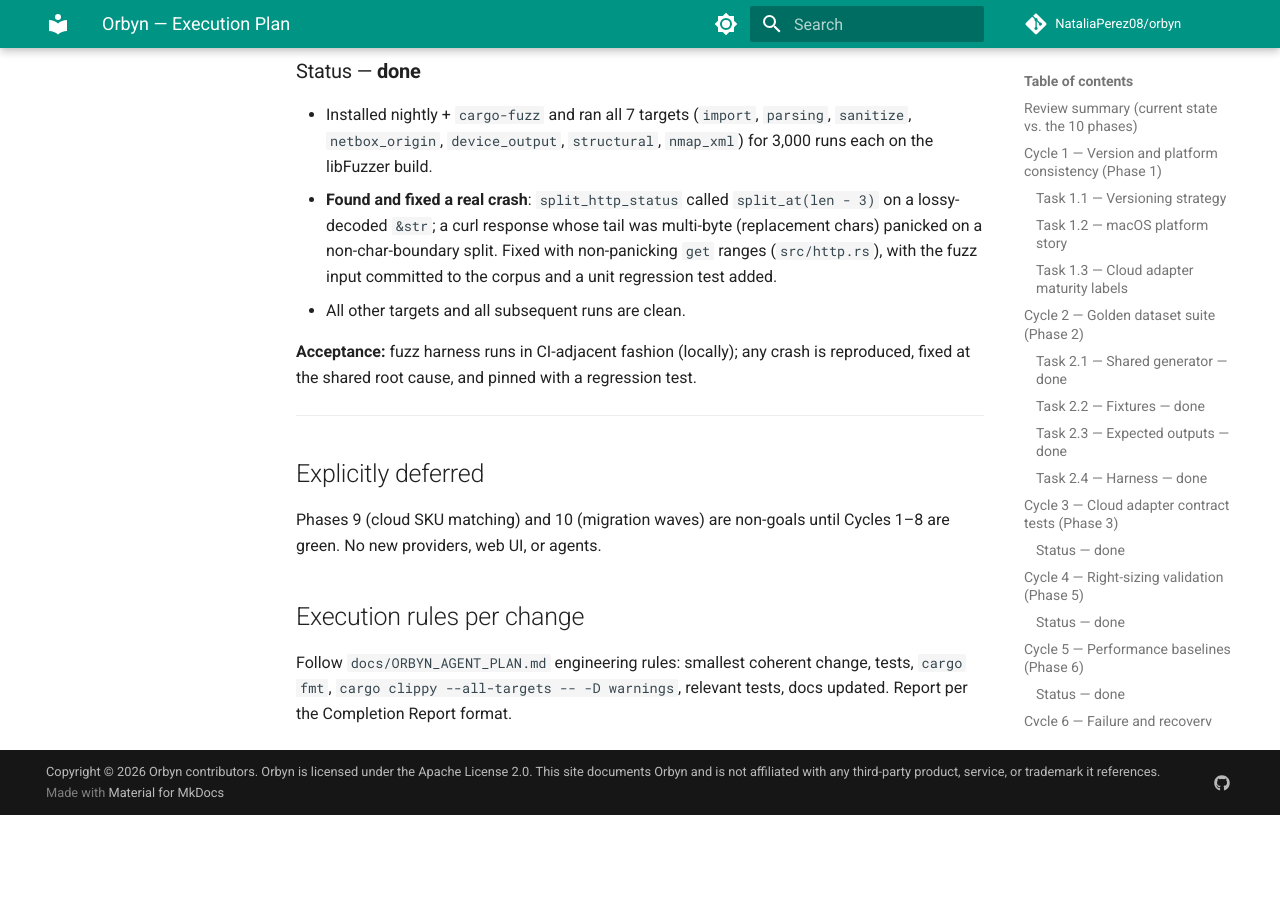
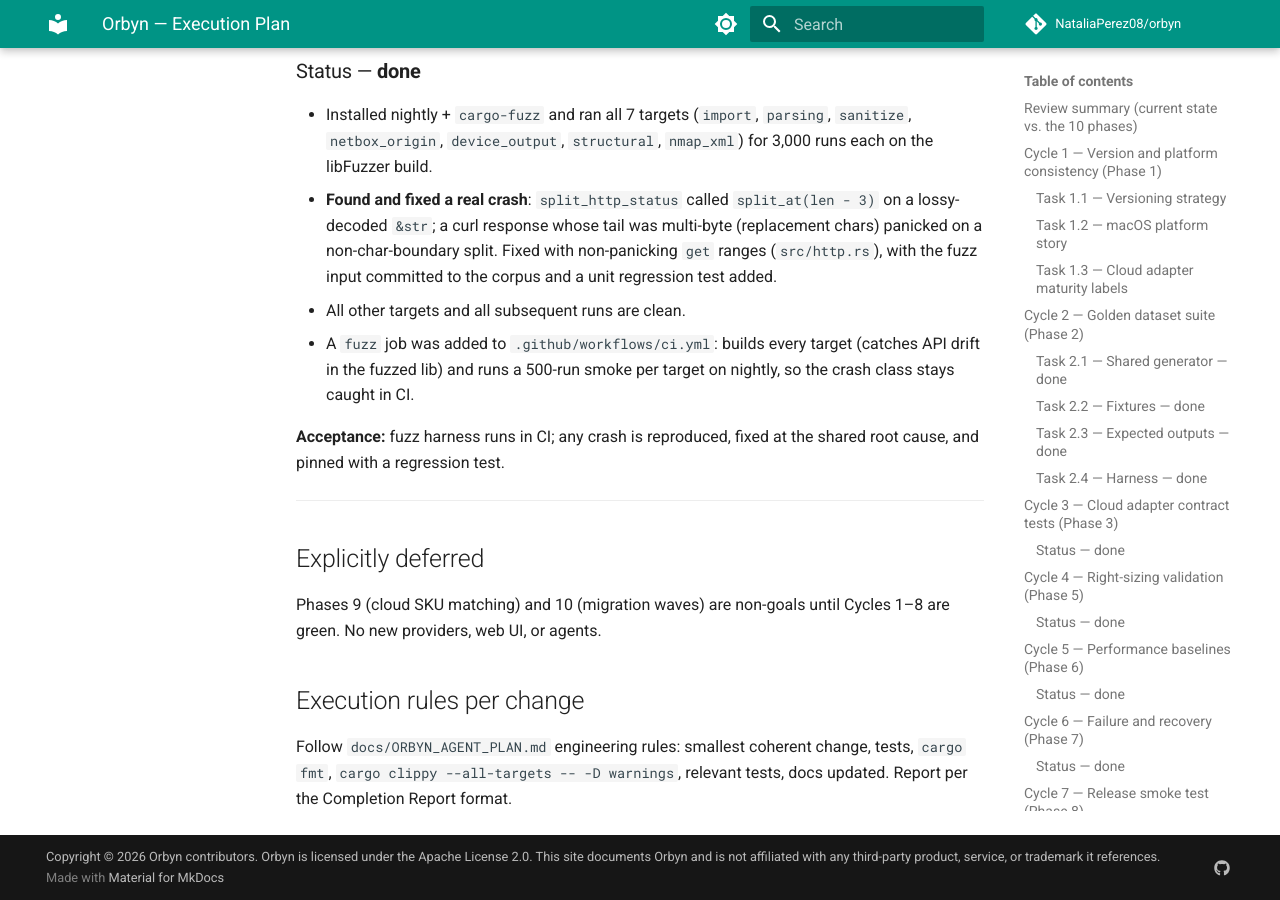
Before and after one commit to NataliaPerez08/orbyn, an MkDocs documentation site: the page built from docs/EXECUTION_PLAN.md, in a window 1280 px wide and 900 px high, scrolled down 6220 px. Built offline with MkDocs 1.6.1 and Material for MkDocs 9.7.7, drawn with Linux system fonts in a browser that asks for light colours; comment, search, counter and statistics services are not loaded; before the commit the page ends 7035 px from its top, so only the background shows below that.

Commit message:
ci: build and smoke-test the fuzz targets on nightly

```diff
--- a/docs/EXECUTION_PLAN.md
+++ b/docs/EXECUTION_PLAN.md
@@ -222,8 +222,11 @@ procedure for every integration.
   non-panicking `get` ranges (`src/http.rs`), with the fuzz input committed to
   the corpus and a unit regression test added.
 - All other targets and all subsequent runs are clean.
+- A `fuzz` job was added to `.github/workflows/ci.yml`: builds every target
+  (catches API drift in the fuzzed lib) and runs a 500-run smoke per target on
+  nightly, so the crash class stays caught in CI.
 
-**Acceptance:** fuzz harness runs in CI-adjacent fashion (locally); any crash is
+**Acceptance:** fuzz harness runs in CI; any crash is
 reproduced, fixed at the shared root cause, and pinned with a regression test.
 
 ---
```
Also changed, not shown: 1 other file.
